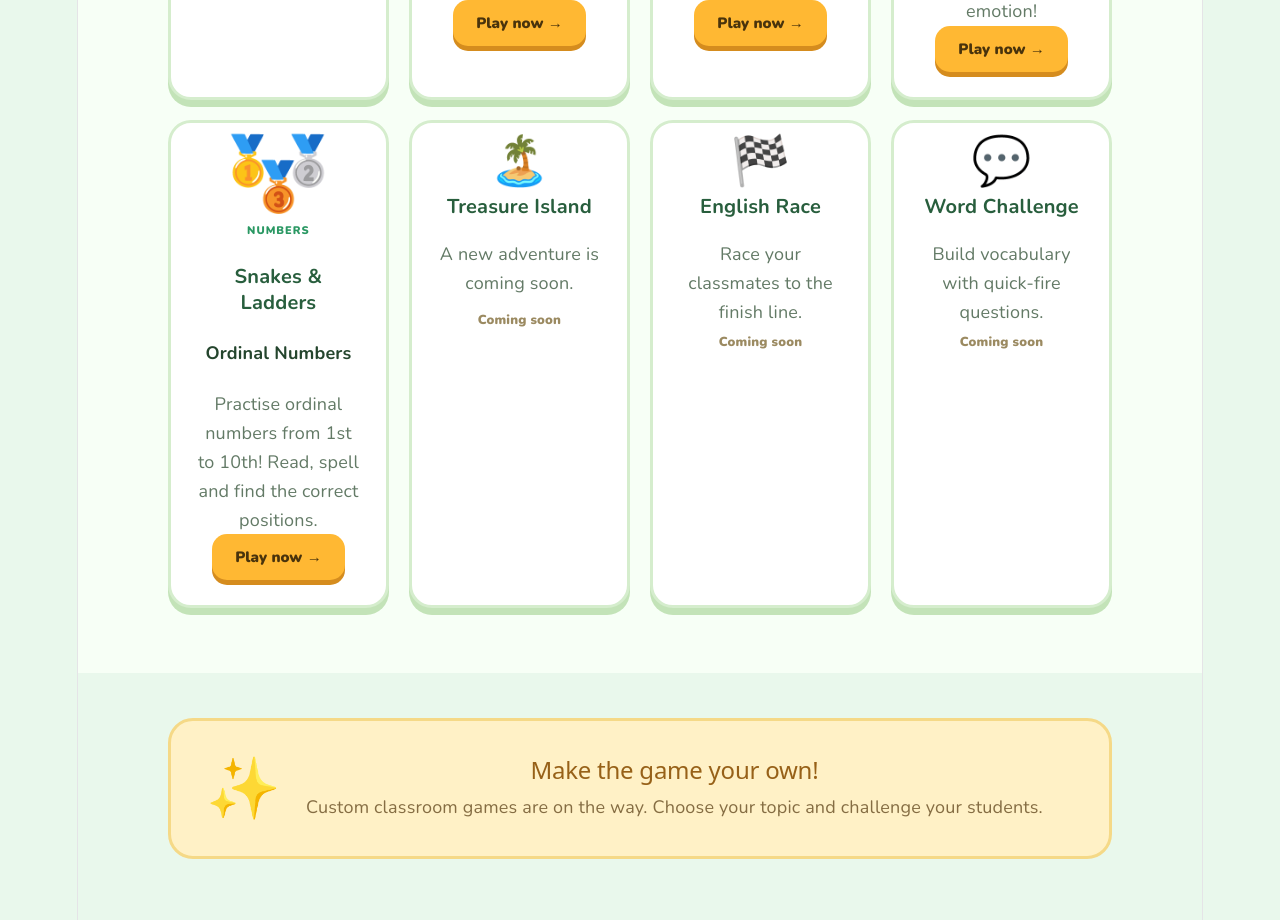
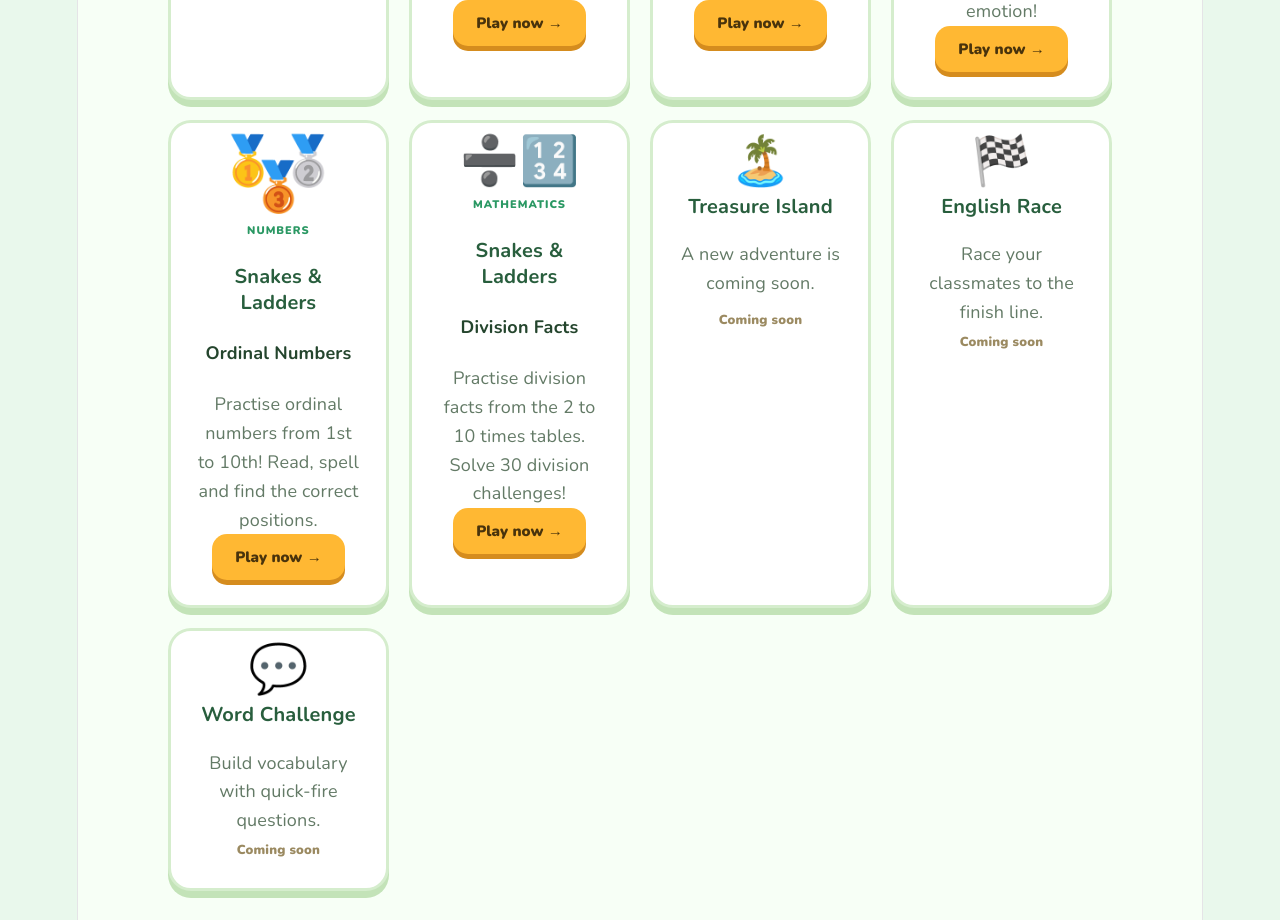
Before and after one commit to joshuah4591-dot/English-game-hub, a React (Vite) app: page / in a window 1280 px wide. Shown: the part 1120-2040 px from the top of the page. Built offline with nearby package versions, Linux system fonts and the light colour scheme.

Commit message:
Add Division Facts Snakes and Ladders game

```diff
--- a/src/App.jsx
+++ b/src/App.jsx
@@ -4,7 +4,7 @@ import './App.css'
 
 // ==========================================
 // ENGLISH GAME HUB
-// FIVE SNAKES & LADDERS GAMES
+// SIX SNAKES & LADDERS GAMES
 // ==========================================
 
 const gameTopics = {
@@ -166,10 +166,6 @@ const gameTopics = {
     ]
   },
 
-  // ========================================
-  // NEW GAME: ORDINAL NUMBERS
-  // ========================================
-
   ordinalNumbers: {
     title: 'Ordinal Numbers',
     subtitle: 'Practise 1st to 10th!',
@@ -225,6 +221,35 @@ const gameTopics = {
       'first', 'third', 'fifth',
       'seventh', 'ninth'
     ]
+  },
+
+  // ========================================
+  // NEW GAME: DIVISION FACTS
+  // ========================================
+
+  divisionFacts: {
+    title: 'Division Facts',
+    subtitle: 'Solve the division questions!',
+    question: 'What is the answer?',
+    words: [
+      '12 ÷ 2', '21 ÷ 3', '32 ÷ 4',
+      '45 ÷ 5', '36 ÷ 6', '49 ÷ 7',
+      '64 ÷ 8', '81 ÷ 9', '100 ÷ 10',
+      '24 ÷ 3', '18 ÷ 2', '40 ÷ 5',
+      '56 ÷ 7', '72 ÷ 8', '63 ÷ 9',
+      '30 ÷ 6', '42 ÷ 7', '54 ÷ 9',
+      '48 ÷ 6', '80 ÷ 10', '27 ÷ 3',
+      '35 ÷ 5', '16 ÷ 4', '24 ÷ 8',
+      '90 ÷ 9', '20 ÷ 2', '28 ÷ 4',
+      '60 ÷ 10', '36 ÷ 9', '72 ÷ 9'
+    ],
+    answers: [
+      '6', '7', '8', '9', '6', '7',
+      '8', '9', '10', '8', '9', '8',
+      '8', '9', '7', '5', '6', '6',
+      '8', '8', '9', '7', '4', '3',
+      '10', '10', '7', '6', '4', '8'
+    ]
   }
 }
 
@@ -1217,8 +1242,6 @@ export default function App() {
                 </button>
               </article>
 
-              {/* NEW FIFTH GAME */}
-
               <article className="game-card">
                 <div className="game-icon">
                   🥇🥈🥉
@@ -1240,6 +1263,35 @@ export default function App() {
                   className="play-button"
                   onClick={() =>
                     startGame('ordinalNumbers')
+                  }
+                >
+                  Play now →
+                </button>
+              </article>
+
+              {/* NEW SIXTH GAME */}
+
+              <article className="game-card">
+                <div className="game-icon">
+                  ➗🔢
+                </div>
+
+                <span className="game-category">
+                  MATHEMATICS
+                </span>
+
+                <h3>Snakes & Ladders</h3>
+                <h4>Division Facts</h4>
+
+                <p>
+                  Practise division facts from the 2 to 10
+                  times tables. Solve 30 division challenges!
+                </p>
+
+                <button
+                  className="play-button"
+                  onClick={() =>
+                    startGame('divisionFacts')
                   }
                 >
                   Play now →
@@ -1471,7 +1523,7 @@ export default function App() {
                 {/* =================================
                     EXPLORERS
 
-                    RESTORED ORIGINAL POSITIONING
+                    ORIGINAL WORKING POSITIONING
 
                     The explorer's position comes
                     directly from team.position.
```
Also changed, not shown: 1 other file (tests, documents, lock files or other folders).
